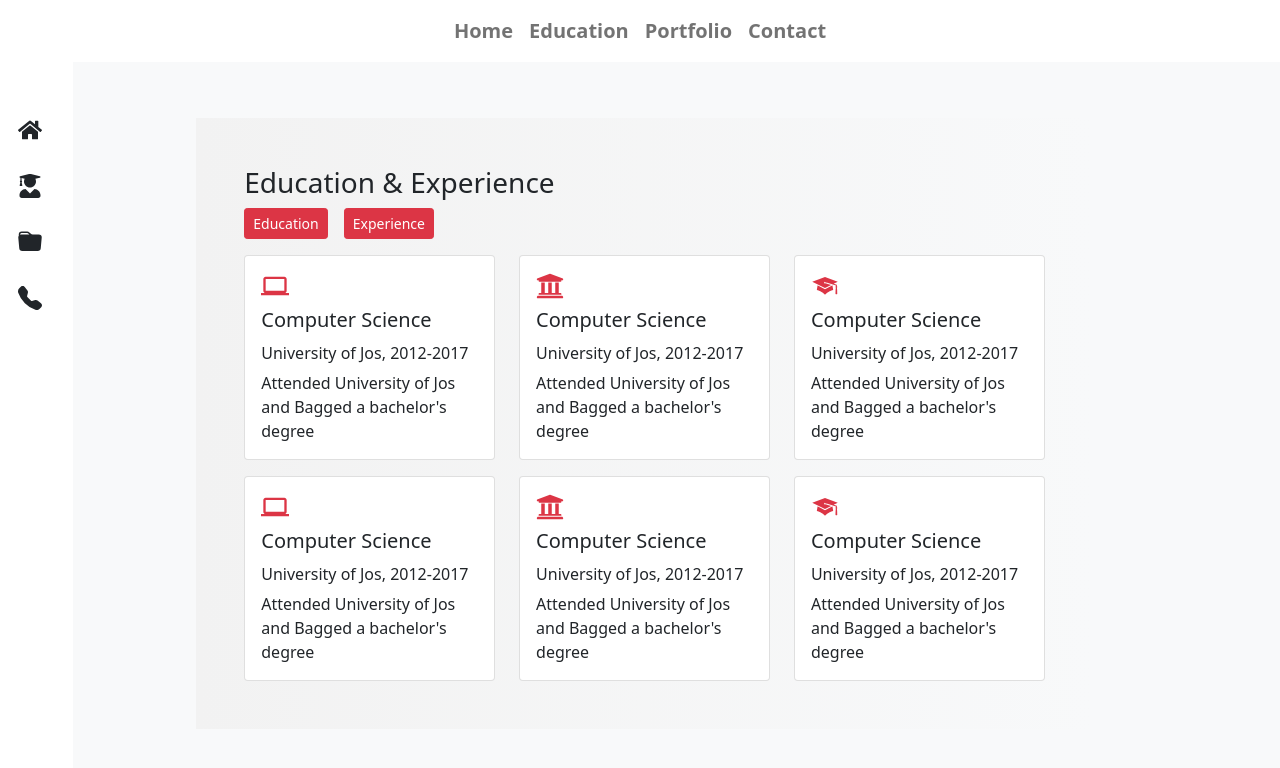
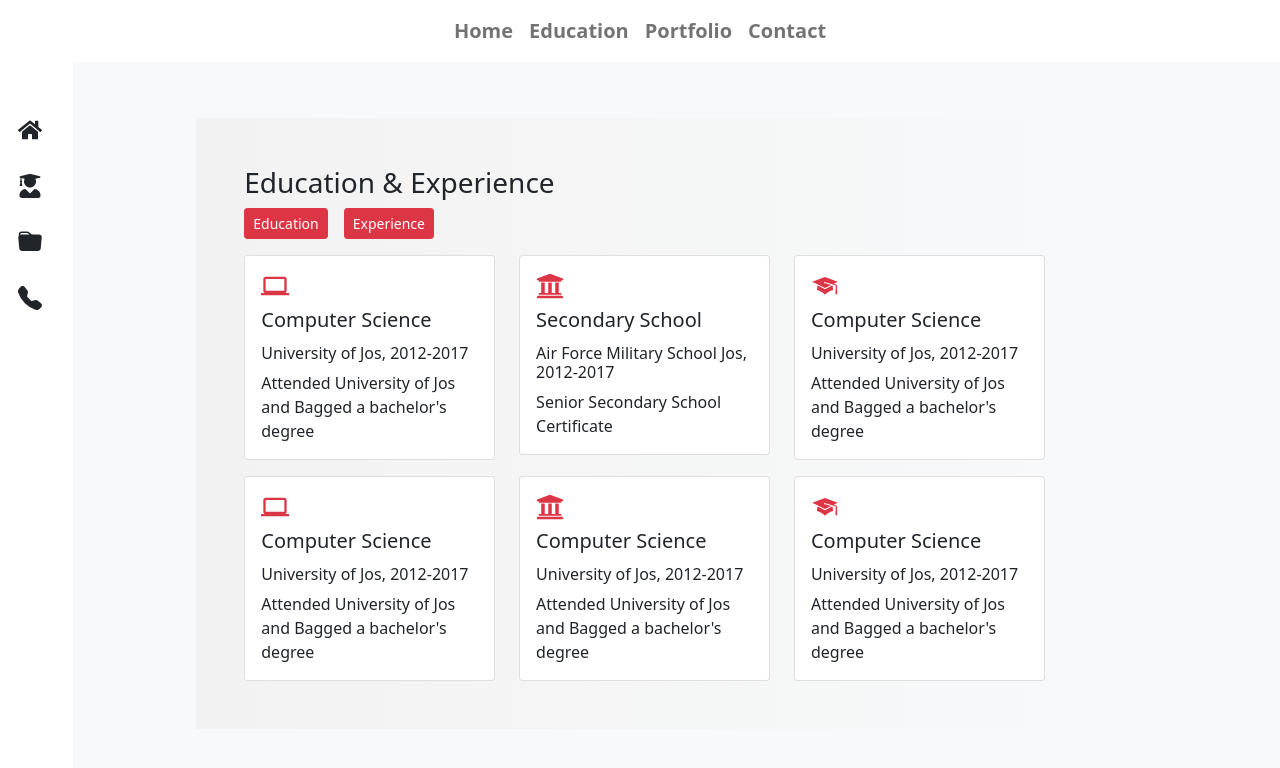
Before and after one commit to abbabawa/portfolio-website, a React (Create React App) app: page /education in a window 1280 px wide. Shown: the top 768 px of the page. Built offline with nearby package versions, Linux system fonts and the light colour scheme.

Commit message:
package.json edited to control space allocation in nodejs

```diff
--- a/package.json
+++ b/package.json
@@ -19,7 +19,7 @@
     "web-vitals": "^1.0.1"
   },
   "scripts": {
-    "start": "react-scripts start",
+    "start": "react-scripts --max_old_space_size=4096 start",
     "build": "react-scripts build",
     "test": "react-scripts test",
     "eject": "react-scripts eject"
--- a/src/pages/EducationAndExperience.js
+++ b/src/pages/EducationAndExperience.js
@@ -13,9 +13,9 @@ let data = [
     },
     {
         icon: <FaUniversity className="fs-3 text-danger" />,
-        title: <h5 className="my-2">Computer Science</h5>,
-        subtitle: "University of Jos, 2012-2017",
-        text: "Attended University of Jos and Bagged a bachelor's degree"
+        title: <h5 className="my-2">Secondary School</h5>,
+        subtitle: "Air Force Military School Jos, 2012-2017",
+        text: "Senior Secondary School Certificate"
     },
     {
         icon: <GiGraduateCap className="fs-3 text-danger" />,
--- a/src/pages/Project.js
+++ b/src/pages/Project.js
@@ -54,7 +54,7 @@ const Project = (props)=>{
     console.log(project)
     return (
         <Row className="mt-5 pt-2">
-            <Col md="11" className="p-2 offset-md- p-5 homeBox" >
+            <Col md="8" className="p-2 offset-md-1 p-5 homeBox" >
 
                 <Carousel activeIndex={index} onSelect={handleSelect}>
                     {images}
--- a/src/projectImages.js
+++ b/src/projectImages.js
@@ -1,9 +1,9 @@
 
 import ap2 from './images/aplori-resize.png'
-import ap3 from './images/aplori2.png'
+import ap3 from './images/aplori2-resize.png'
 import ap4 from './images/aplori3.png'
 
-import danny1 from './images/dannyvet.png'
+import danny1 from './images/dannyvet-resize.png'
 import danny2 from './images/dannyvet2.png'
 import danny3 from './images/dannyvet3.png'
 import danny4 from './images/dannyvet4.png'
```
Also changed, not shown: src/images/aplori-resize.png (deleted), src/images/pms3-resize.png (added).
